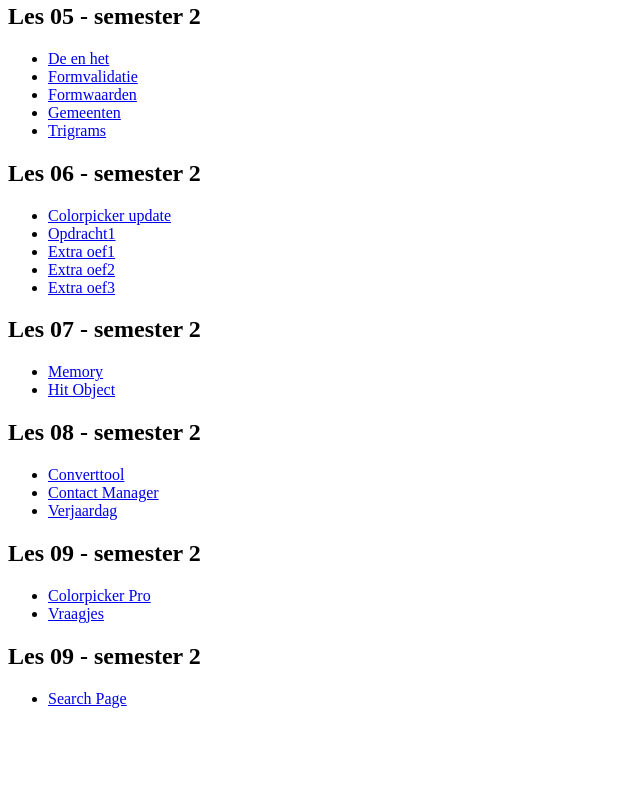
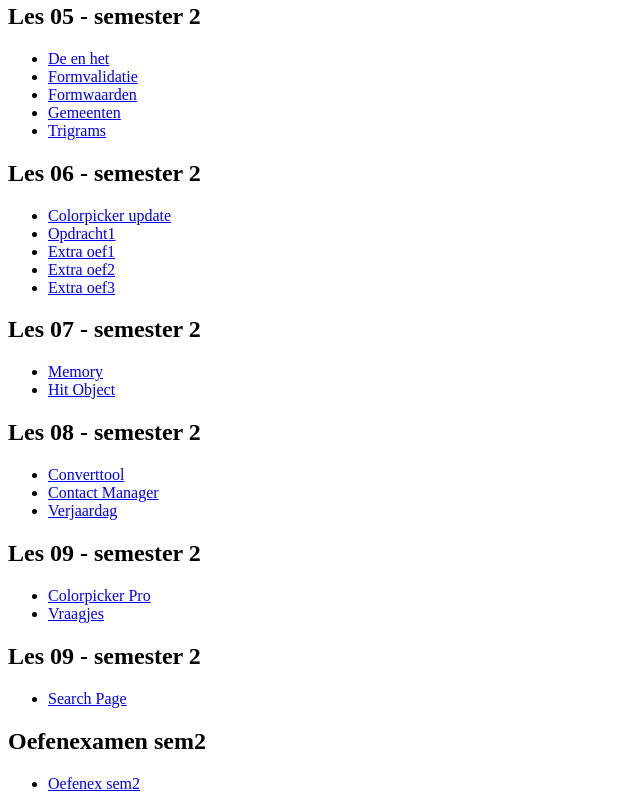
Before and after one commit to axlistas/webdevelopment, a plain HTML site: page index.html in a window 1280 px wide. Shown: the part 2372-3181 px from the top of the page, without its empty margins (0-640 px from the left). Before the commit the page ends 3096 px from the top, so only its background shows below. Drawn offline with Linux system fonts and the light colour scheme.

Commit message:
add oefenex

```diff
--- a/index.html
+++ b/index.html
@@ -204,5 +204,12 @@
                 <li><a href="labo_10_sem2/search%20programma/index.html">Search Page</a></li>
             </ul>
         </div>
+
+        <div class="oefenex">
+            <h2>Oefenexamen sem2</h2>
+            <ul>
+                <li><a href="Startproject/index.html">Oefenex sem2</a></li>
+            </ul>
+        </div>
 </body>
 </html>
```
